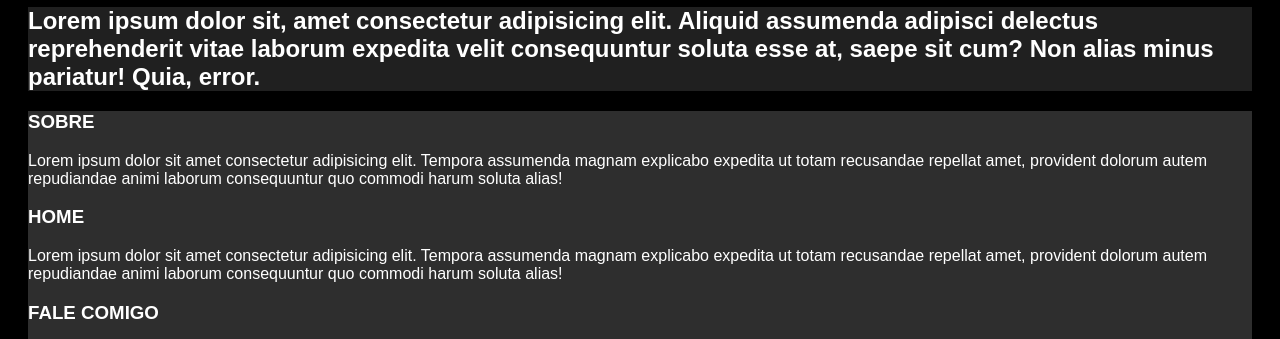
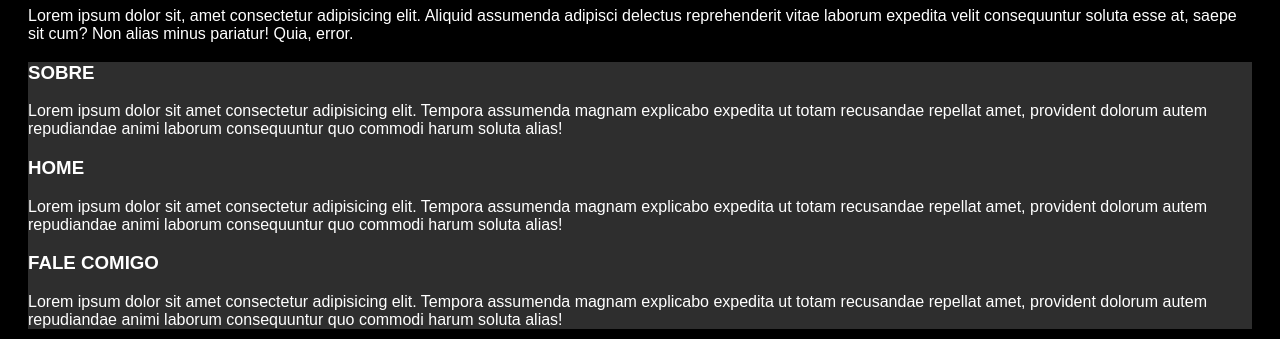
Before and after one commit to Lucasblacworld/praticando1, a plain HTML site: page index.html in a window 1280 px wide. Shown: the part 319-658 px from the top of the page. Drawn offline with Linux system fonts and the light colour scheme.

Commit message:
correcao h2 para paragrafo

```diff
--- a/index.html
+++ b/index.html
@@ -26,7 +26,7 @@
         <header>
             <div class="imagem"><img src="./imagem/pexels-pok-rie-33563-2049422.jpg" alt=""></div>
             <h1>EXERCICIO PRATICA</h1>
-            <h2>Lorem ipsum dolor sit, amet consectetur adipisicing elit. Aliquid assumenda adipisci delectus reprehenderit vitae laborum expedita velit consequuntur soluta esse at, saepe sit cum? Non alias minus pariatur! Quia, error.</h2>
+            <p>Lorem ipsum dolor sit, amet consectetur adipisicing elit. Aliquid assumenda adipisci delectus reprehenderit vitae laborum expedita velit consequuntur soluta esse at, saepe sit cum? Non alias minus pariatur! Quia, error.</p>
         </header>
         <main>
             <section>
```
